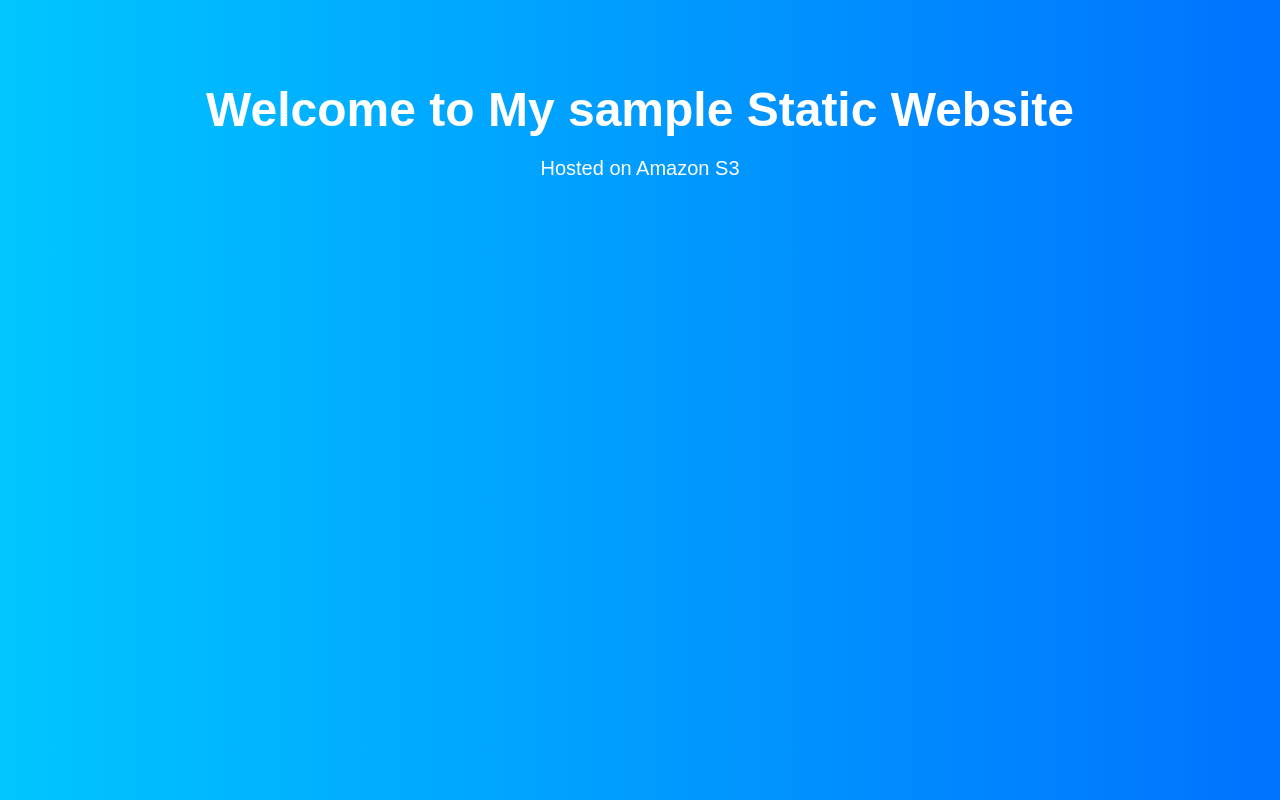
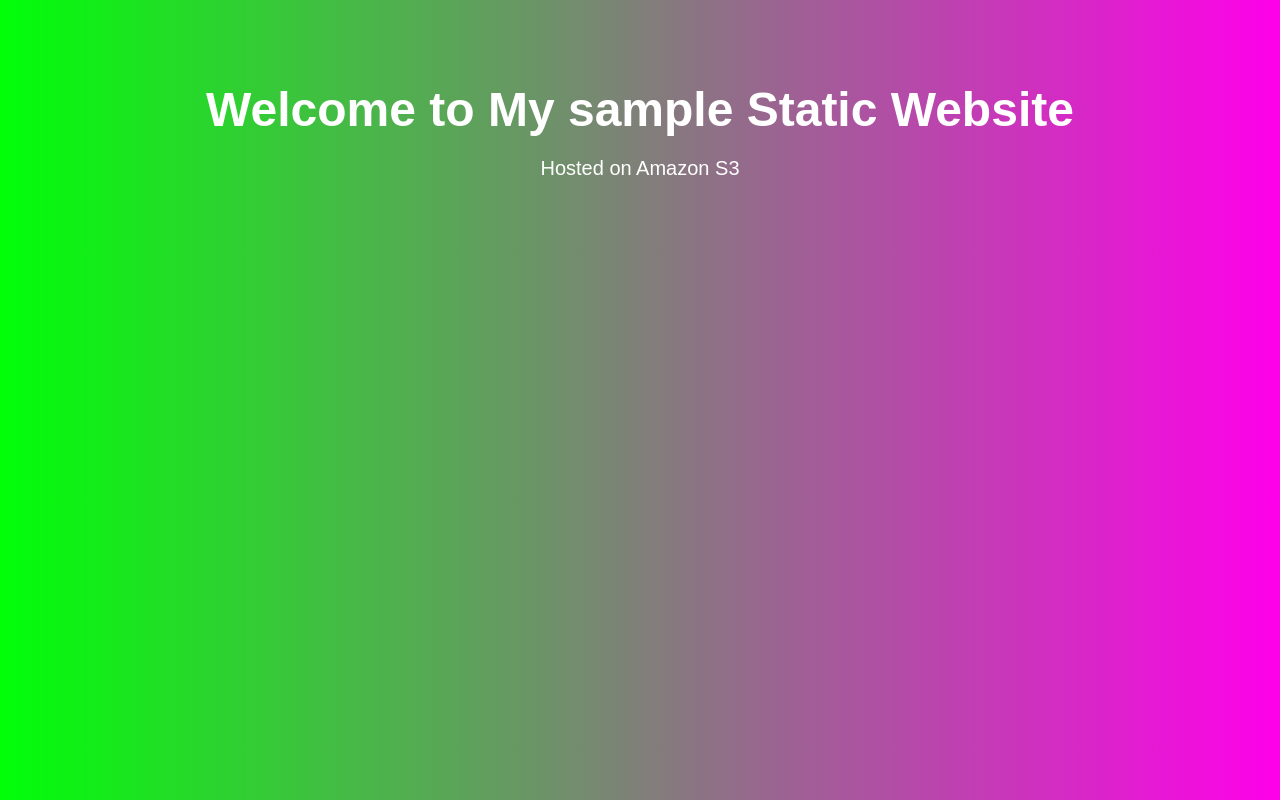
Before and after one commit to AXIZASH/AWS-prac, a plain HTML site: page s3-static-website/index.html in a window 1280 px wide. Drawn offline with Linux system fonts and the light colour scheme.

Commit message:
added new changes

```diff
--- a/s3-static-website/index.html
+++ b/s3-static-website/index.html
@@ -8,7 +8,7 @@
     body {
       font-family: Arial, sans-serif;
       text-align: center;
-      background: linear-gradient(to right, #00c6ff, #0072ff);
+      background: linear-gradient(to right, #00ff08, #ff00ea);
       color: white;
       margin: 0;
       padding: 0;
```
